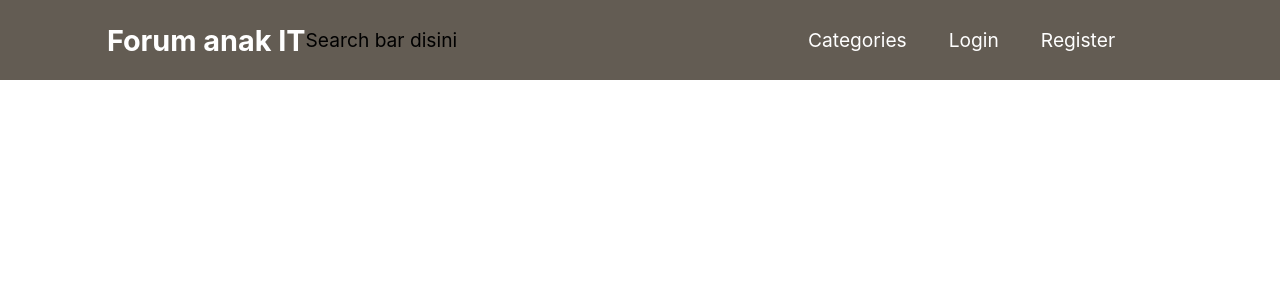
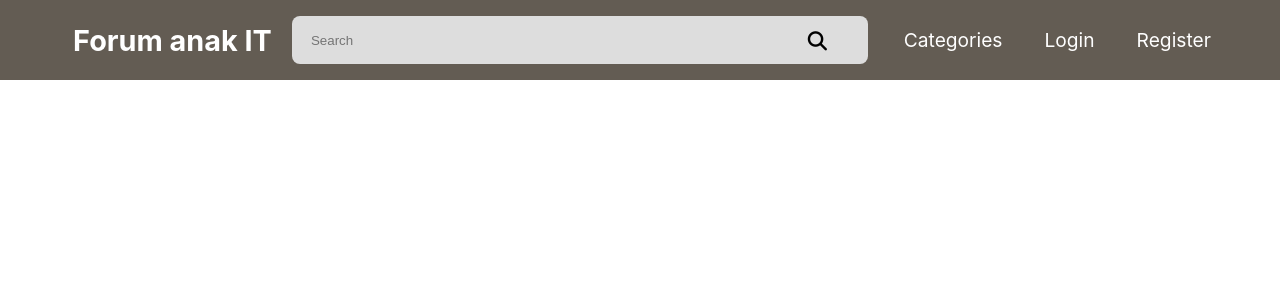
Before and after one commit to jestsee/suitmedia-test, a React (Create React App) app: page / in a window 1280 px wide. Shown: the top 300 px of the page. Built offline with nearby package versions, Linux system fonts and the light colour scheme.

Commit message:
add search bar

```diff
--- /dev/null
+++ b/src/components/Navbar/DropdownItem.js
@@ -0,0 +1,27 @@
+export const DropdownItems = [
+    {
+        title: 'Linux',
+        url: '#',
+        cName : 'dropdown-links',
+    },
+    {
+        title: 'Windows',
+        url: '#',
+        cName : 'dropdown-links',
+    },
+    {
+        title: 'MAC OS',
+        url: '#',
+        cName : 'dropdown-links',
+    },
+    {
+        title: 'Android',
+        url: '#',
+        cName : 'dropdown-links',
+    },
+    {
+        title: 'iOS',
+        url: '#',
+        cName : 'dropdown-links',
+    },
+]
--- a/src/components/Navbar/MenuItem.js
+++ b/src/components/Navbar/MenuItem.js
@@ -1,9 +1,9 @@
 export const MenuItems = [
-    {
-        title: 'Categories',
-        url: '#',
-        cName: 'nav-links'
-    },
+    // {
+    //     title: 'Categories',
+    //     url: '#',
+    //     cName: 'nav-links dropdown-menu'
+    // },
     {
         title: 'Login',
         url: '#',
@@ -14,9 +14,4 @@ export const MenuItems = [
         url: '#',
         cName: 'nav-links'
     },
-    // {
-    //     title: 'Sign up',
-    //     url: '#',
-    //     cName: 'nav-links-mobile'
-    // },
 ]
--- a/src/components/Navbar/Navbar.css
+++ b/src/components/Navbar/Navbar.css
@@ -21,13 +21,13 @@
 
 .nav-menu {
     display: grid;
-    grid-template-columns: repeat(6, auto);
+    grid-template-columns: repeat(3, auto);
     grid-gap: 10px;
     list-style: none;
     text-align: center;
-    width: 55vw;
+    /* width: 55vw; */
     justify-content: end;
-    margin-right: 2rem;
+    /* margin-right: 2rem; */
 }
 
 .nav-links {
@@ -52,6 +52,65 @@
 
 .menu-icon {
     display: none;
+}
+
+/* search bar */
+.search-container {
+    margin-left: 20px;
+    margin-right: 20px;
+    position: relative;
+}
+
+.search-container input {
+    background: #DDDDDD;
+    width: 45vw;
+    height: 48px;
+    border: none;
+    border-radius: 8px;
+    padding-left: 1.2rem;
+}
+
+.search-container .fa-search {
+    height: 1.5rem;
+    width: 1.5rem;
+    padding: 4px;
+    position: absolute;
+    box-sizing:border-box;
+    top:50%;
+    left:40vw;
+    transform: translateY(-50%);
+}
+
+.search-input::placeholder {
+    color: #635C53;
+}
+
+/* dropdown menu */
+.dropdown-menu {
+    display: inline-block;
+}
+
+.dropdown-item {
+    display: none;
+    position: absolute;
+    background-color: #f9f9f9;
+    min-width: 160px;
+    box-shadow: 0px 8px 16px 0px rgba(0,0,0,0.2);
+    z-index: 1;
+}
+
+.dropdown-item a {
+    color: black;
+    padding: 12px 16px;
+    text-decoration: none;
+    display: block;
+    text-align: left;
+}
+
+.dropdown-item a:hover {background-color: #f1f1f1;}
+
+.dropdown-menu:hover .dropdown-item {
+  display: block;
 }
 
 @media screen and (max-width: 960px) {
--- a/src/components/Navbar/Navbar.js
+++ b/src/components/Navbar/Navbar.js
@@ -1,5 +1,6 @@
 import React, { Component } from 'react';
 import { Button } from '../Button';
+import { DropdownItems } from './DropdownItem';
 import { MenuItems } from './MenuItem';
 import './Navbar.css';
 
@@ -14,13 +15,26 @@ class Navbar extends Component {
         return(
             <nav className='NavbarItems'>
                 <h1 className='navbar-logo'>Forum anak IT</h1>
-                <div>
-                    Search bar disini
+                <div className='search-container'>
+                    <span className="fa fa-search"></span>
+                    <input type="text" placeholder='Search'/>
                 </div>
                 <div className='menu-icon' onClick={this.handleClick}>
                     <i className={this.state.clicked ? 'fas fa-times' : 'fas fa-bars'}></i>
                 </div>
                 <ul className={this.state.clicked ? 'nav-menu active' : 'nav-menu'}>
+                    <li className='dropdown-menu'>
+                        <a className='nav-links dropdown-button' href='#'>Categories</a>
+                        <div className='dropdown-item'>
+                            {DropdownItems.map((item, index)=> {
+                                return(
+                                    <a key={index} className={item.cName} href={item.url}>
+                                        {item.title}
+                                    </a>
+                                )
+                            })}
+                        </div>
+                    </li>
                     {MenuItems.map((item, index) => {
                         return (
                             <li key={index}>
```
Also changed, not shown: public/comments.json (added, +55 -0 lines).
